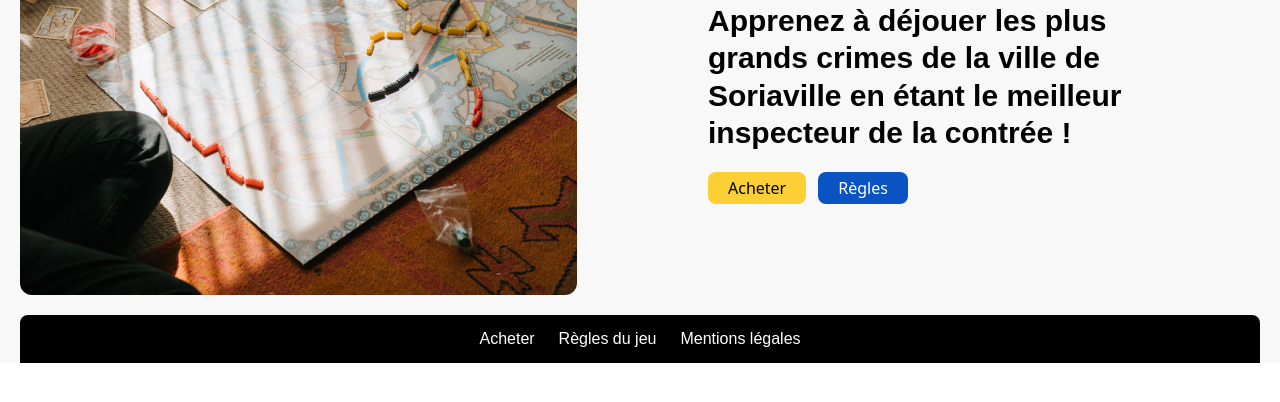
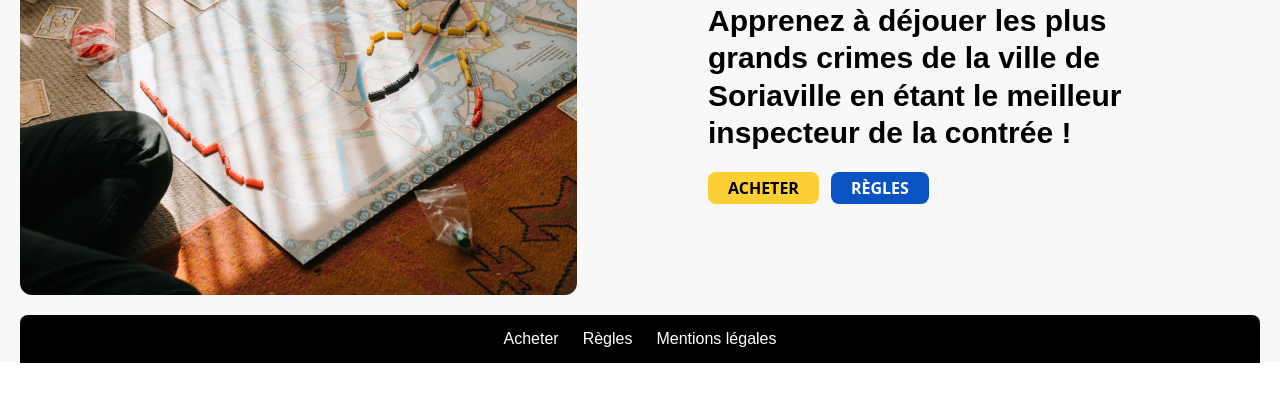
Before and after one commit to samuelabadie/spiro, a Gatsby site: page / in a window 1280 px wide. Shown: the part 376-778 px from the top of the page. Built offline with nearby package versions, Linux system fonts and the light colour scheme; Gatsby itself is replaced by a stand-in of ours.

Commit message:
fix: small layout changes

```diff
--- a/src/components/layout.js
+++ b/src/components/layout.js
@@ -33,7 +33,7 @@ const Footer = () => {
   return (
     <footer className="max-w-[1300px] mx-auto font-signika-negative mt-5 flex justify-center rounded-t-lg py-3 bg-black text-white gap-6">
       <Link to="/">Acheter</Link>
-      <Link to="/">Règles du jeu</Link>
+      <Link to="/rules">Règles</Link>
       <Link to="/">Mentions légales</Link>
     </footer>
   );
--- a/src/pages/index.js
+++ b/src/pages/index.js
@@ -19,10 +19,10 @@ const IndexPage = () => {
             en étant le meilleur inspecteur de la contrée !
           </h3>
           <div className="flex gap-3">
-            <button className="inline-block py-1 px-5 rounded-lg bg-secondary-yellow">
+            <button className="inline-block py-1 px-5 rounded-lg uppercase font-semibold bg-secondary-yellow">
               <Link to="/product">Acheter</Link>
             </button>
-            <button className="inline-block py-1 px-5 rounded-lg bg-primary-blue text-white">
+            <button className="inline-block py-1 px-5 rounded-lg uppercase font-semibold bg-primary-blue text-white">
               <Link to="/rules">Règles</Link>
             </button>
           </div>
```
